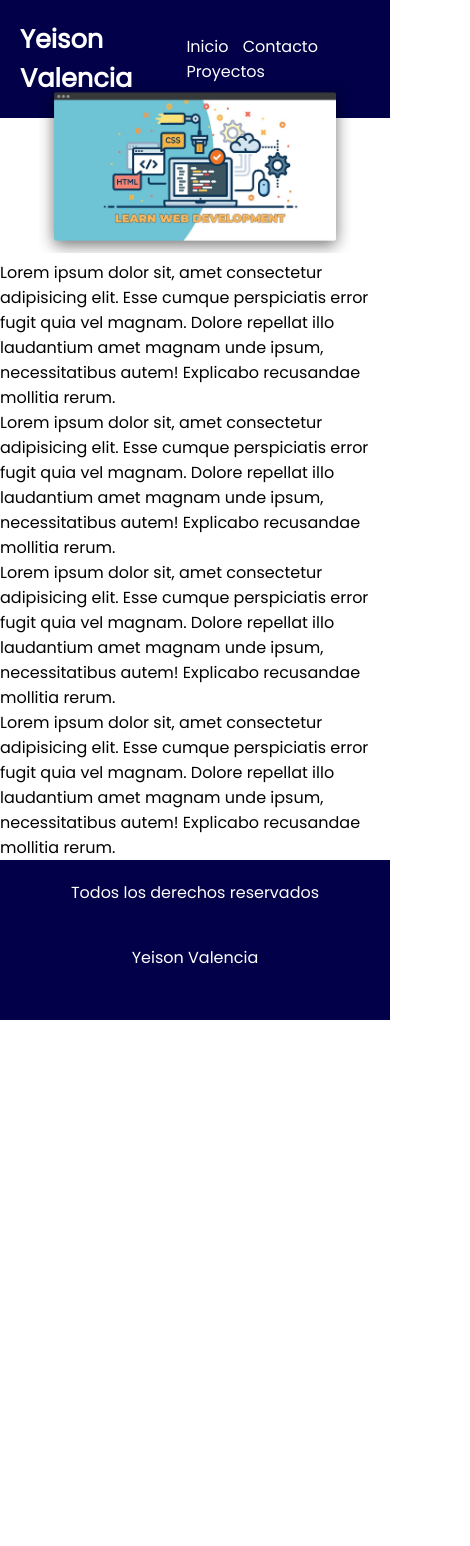
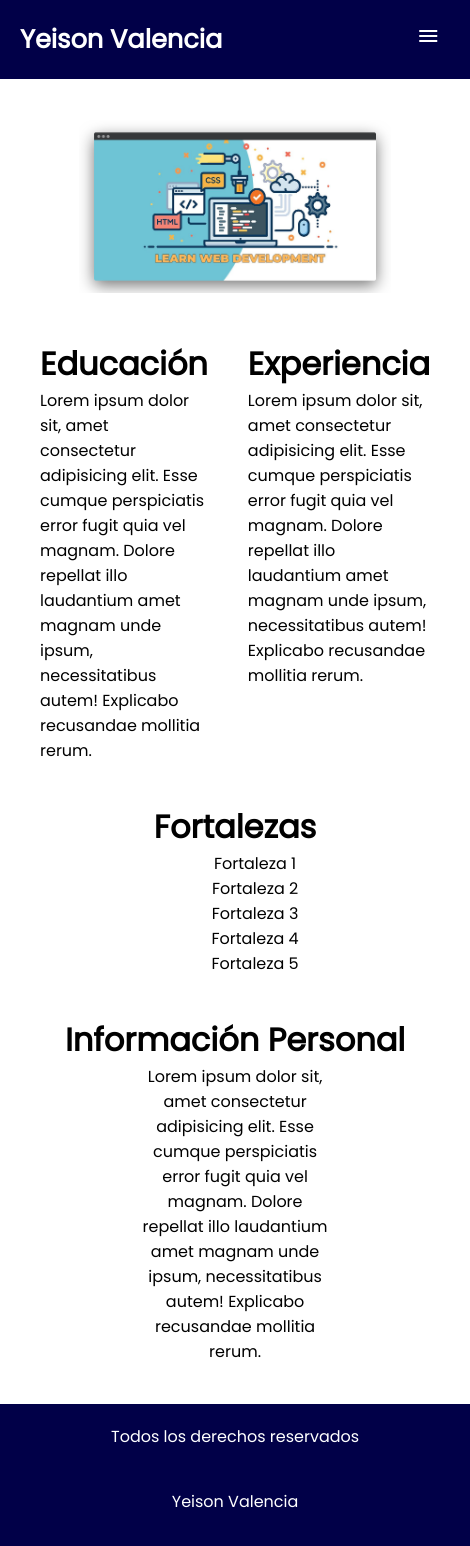
Before and after one commit to icoye06/portfolio-class, a plain HTML site: page index.html in a window 390 px wide. Shown: the whole page, 470 px wide, since content can reach past the window. Before the commit the page ends 1020 px from the top, so only its background shows below. Drawn offline with Linux system fonts and the light colour scheme.

Commit message:
Updated home page

```diff
--- a/index.html
+++ b/index.html
@@ -7,6 +7,7 @@
   <meta name="viewport" content="width=device-width, initial-scale=1.0">
   <title>Yeison</title>
   <link rel="stylesheet" href="styles.css" type="text/css">
+  <link href="https://fonts.googleapis.com/icon?family=Material+Icons" rel="stylesheet">
 </head>
 
 <body>
@@ -23,6 +24,25 @@
           <a href="/contact">Contacto</a>
           <a href="/projects">Proyectos</a>
         </div>
+        <div class="hamburger-menu">
+          <a href="#">
+            <span class="material-icons" style="color: white">
+              menu
+            </span>
+          </a>
+          <ul class="menu-content">
+            <li>
+              <a href="/">Inicio</a>
+            </li>
+            <li>
+              <a href="/contact">Contacto</a>
+            </li>
+            <li>
+              <a href="/projects">Proyectos</a>
+            </li>
+          </ul>
+
+        </div>
       </nav>
     </header>
 
@@ -31,30 +51,50 @@
       <div class="hero">
         <img src="./images/hero-image.png" alt="Hero Image">
       </div>
+
       <div class="information-container">
+        <div class="container-one">
           <div class="education">
+            <h1>
+              Educación
+            </h1>
             Lorem ipsum dolor sit, amet consectetur adipisicing elit. Esse cumque perspiciatis error fugit quia vel
             magnam.
             Dolore repellat illo laudantium amet magnam unde ipsum, necessitatibus autem! Explicabo recusandae mollitia
             rerum.
           </div>
           <div class="experience">
+            <h1>
+              Experiencia
+            </h1>
             Lorem ipsum dolor sit, amet consectetur adipisicing elit. Esse cumque perspiciatis error fugit quia vel
             magnam.
             Dolore repellat illo laudantium amet magnam unde ipsum, necessitatibus autem! Explicabo recusandae mollitia
             rerum.
           </div>
+        </div>
         <div class="strengths">
+          <h1>Fortalezas</h1>
+          <ul>
+            <li>Fortaleza 1</li>
+            <li>Fortaleza 2</li>
+            <li>Fortaleza 3</li>
+            <li>Fortaleza 4</li>
+            <li>Fortaleza 5</li>
+          </ul>
+        </div>
+
+        <div class="personal-information">
+          <h1>
+            Información Personal
+          </h1>
+          <p>
             Lorem ipsum dolor sit, amet consectetur adipisicing elit. Esse cumque perspiciatis error fugit quia vel
             magnam.
             Dolore repellat illo laudantium amet magnam unde ipsum, necessitatibus autem! Explicabo recusandae mollitia
             rerum.
-        </div>
-        <div class="personal-information">
-          Lorem ipsum dolor sit, amet consectetur adipisicing elit. Esse cumque perspiciatis error fugit quia vel
-          magnam.
-          Dolore repellat illo laudantium amet magnam unde ipsum, necessitatibus autem! Explicabo recusandae mollitia
-          rerum.
+
+          </p>
         </div>
       </div>
     </main>
--- a/styles.css
+++ b/styles.css
@@ -63,6 +63,47 @@ nav a {
   border-bottom: solid 1px var(--secondary-color);
 }
 
+@media (max-width: 600px) {
+  .links-container {
+    display: none;
+  }
+}
+
+/* HAMBURGER MENU */
+
+.hamburger-menu {
+  position: relative;
+}
+
+.menu-content {
+  position: absolute;
+  right: 0;
+  background-color: var(--primary-color);
+  min-width: 12rem;
+  padding: 20px;
+  z-index: 1;
+  display: none;
+}
+
+.hamburger-menu:hover .menu-content {
+  display: block;
+}
+
+.hamburger-menu li {
+  list-style: none;
+  padding: 10px 0;
+}
+
+.menu-content a:hover {
+  color: var(--secondary-color);
+}
+
+@media (min-width: 600px) {
+  .hamburger-menu {
+    display: none;
+  }
+}
+
 /* HOME */
 
 .grid-container {
@@ -79,6 +120,7 @@ header {
 
 main {
   grid-area: main;
+  padding: 40px 40px;
 }
 
 footer {
@@ -108,3 +150,40 @@ footer a {
 footer p {
   margin: 20px 0px;
 }
+
+/* Education and experience */
+.container-one {
+  display: flex;
+  flex-direction: row;
+  margin: 40px 0;
+}
+
+.education {
+  flex: 0.5;
+  margin-right: 20px;
+}
+
+.experience {
+  flex: 0.5;
+  margin-left: 20px;
+}
+
+.strengths {
+  text-align: center;
+  margin-bottom: 40px;
+}
+
+.strengths li {
+  list-style: none;
+}
+
+.personal-information {
+  text-align: center;
+  display: flex;
+  flex-direction: column;
+  align-items: center;
+}
+
+.personal-information p {
+  width: 50%;
+}
```
Lines whose indentation alone changed are shown as unchanged.
